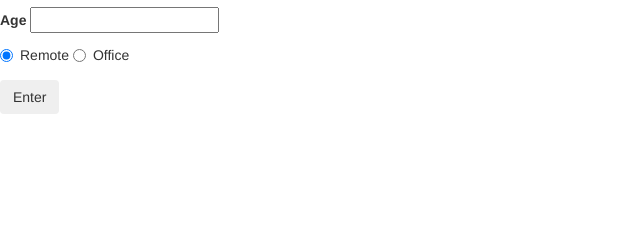
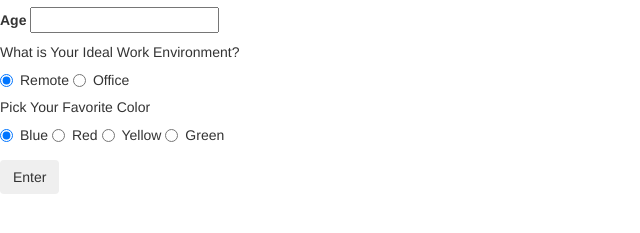
Before and after one commit to macj314/programming-language-suggester, a plain HTML site: page index.html in a window 1280 px wide. Shown: the part 63-296 px from the top of the page, without its empty margins (0-640 px from the left). Drawn offline with Linux system fonts and the light colour scheme.

Commit message:
Add the 'color' radio buttons. Set their values to numbers. Then parseInt those values from string to int.

```diff
--- a/index.html
+++ b/index.html
@@ -16,12 +16,22 @@
       <div class="form-group">
         <label for="goals">Age</label>
         <input type="text" name="form-control" id="goals">
+
         <div class="radio">
           <div id="radio-environment">
-            <label><input type="radio" name="environment" value="remote" checked>Remote</label>
-            <label><input type="radio" name="environment" value="office">Office</label>
+            <h5>What is Your Ideal Work Environment?</h5>
+            <label><input type="radio" name="environment" value="1" checked>Remote</label>
+            <label><input type="radio" name="environment" value="2">Office</label>
+          </div>
+          <div id="radio-color">
+            <h5>Pick Your Favorite Color</h5>
+            <label><input type="radio" name="color" value="1" checked>Blue</label>
+            <label><input type="radio" name="color" value="2">Red</label>
+            <label><input type="radio" name="color" value="3">Yellow</label>
+            <label><input type="radio" name="color" value="4">Green</label>
           </div>
         </div>
+
       </div>
       <button type="submit" class="btn">Enter</button>
     </form>
--- a/js/scripts.js
+++ b/js/scripts.js
@@ -2,6 +2,9 @@ $(document).ready(function(){
   $("form#form-survey").submit(function(){
     event.preventDefault();
     var goals = $("#goals").val();
-    $("#input").text(goals);
+    var environment = parseInt($("input:radio[name=environment]:checked").val());
+    var color = parseInt($("input:radio[name=color]:checked").val());
+
+    $("#input").text(environment);
   })
 })
```
